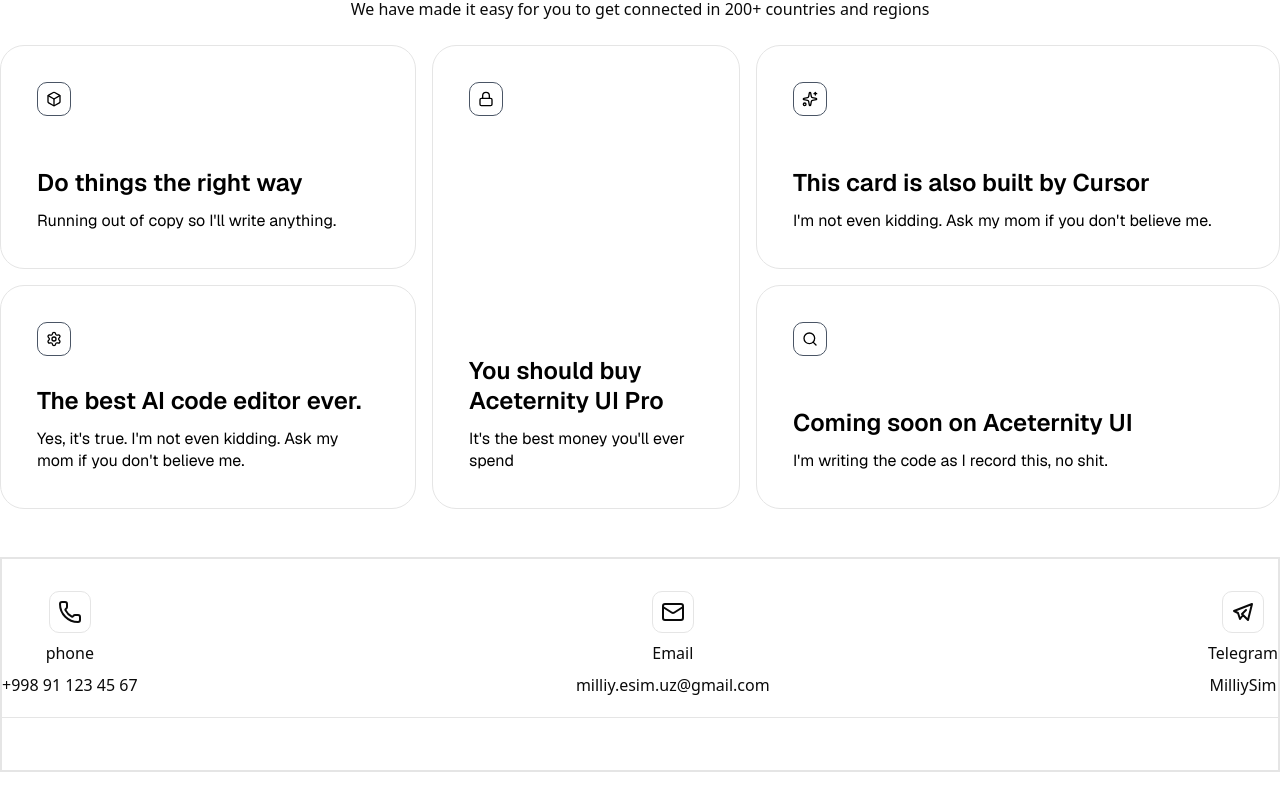
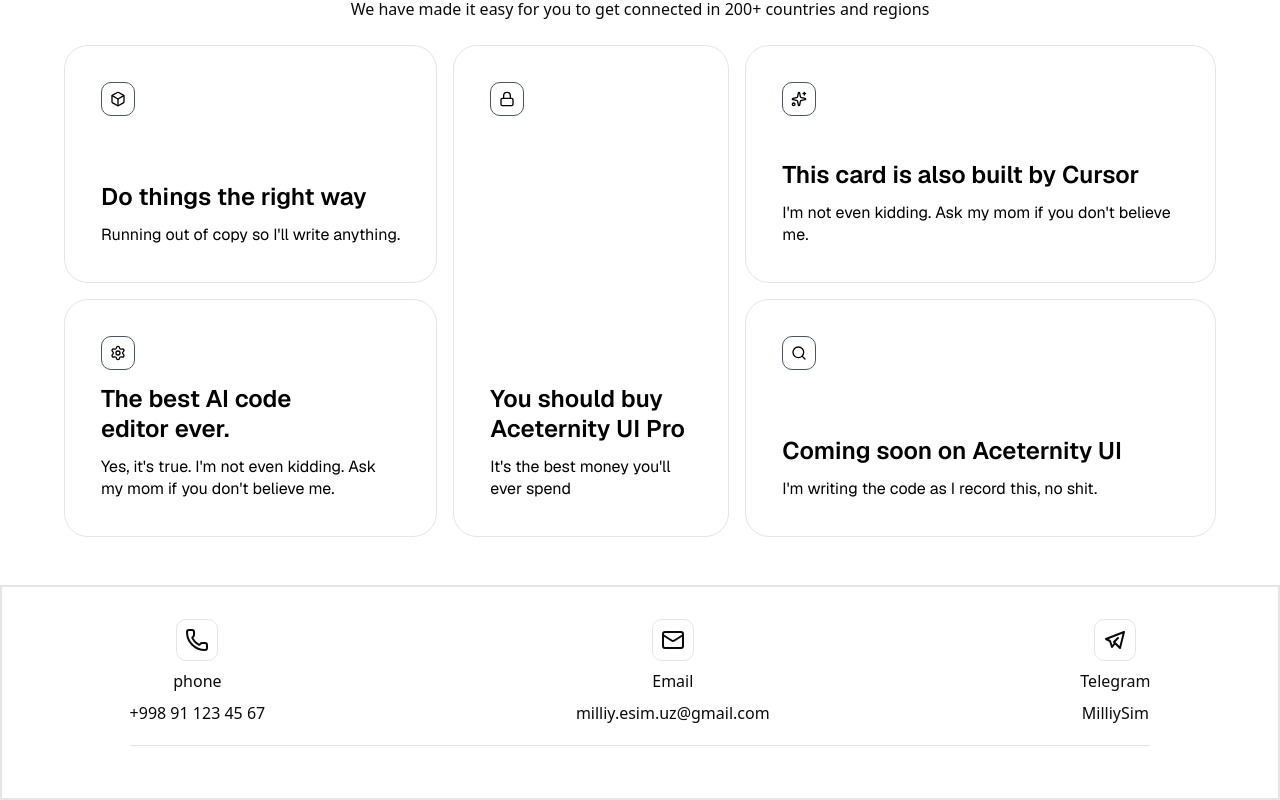
Before and after one commit to ismoiljondev/eSim, a Next.js app: page /en in a window 1280 px wide. Shown: the part 1137-1937 px from the top of the page. Before the commit the page ends 1909 px from the top, so only its background shows below. Built offline with nearby package versions, Linux system fonts and the light colour scheme.

Commit message:
feat container

```diff
--- a/src/app/[locale]/globals.css
+++ b/src/app/[locale]/globals.css
@@ -120,3 +120,22 @@
     @apply bg-background text-foreground;
   }
 }
+
+.container {
+  width: 90%;
+  @media (width >= 40rem /* 640px */) {
+    max-width: 40rem /* 640px */;
+  }
+  @media (width >= 48rem /* 768px */) {
+    max-width: 48rem /* 768px */;
+  }
+  @media (width >= 64rem /* 1024px */) {
+    max-width: 64rem /* 1024px */;
+  }
+  @media (width >= 80rem /* 1280px */) {
+    max-width: 80rem /* 1280px */;
+  }
+  @media (width >= 96rem /* 1536px */) {
+    max-width: 96rem /* 1536px */;
+  }
+}
--- a/src/components/footer/index.tsx
+++ b/src/components/footer/index.tsx
@@ -8,7 +8,7 @@
     const t = useTranslations()
     return (
         <div className='border-2 py-8'>
-            <div className='container mx-auto'>
+            <div className=' mx-auto w-4/5'>
                 <div className='flex flex-col gap-3'>
                     <div className='flex justify-between border-b mb-5 pb-5'>
                         <div className='flex flex-col gap-2 items-center'>
```
